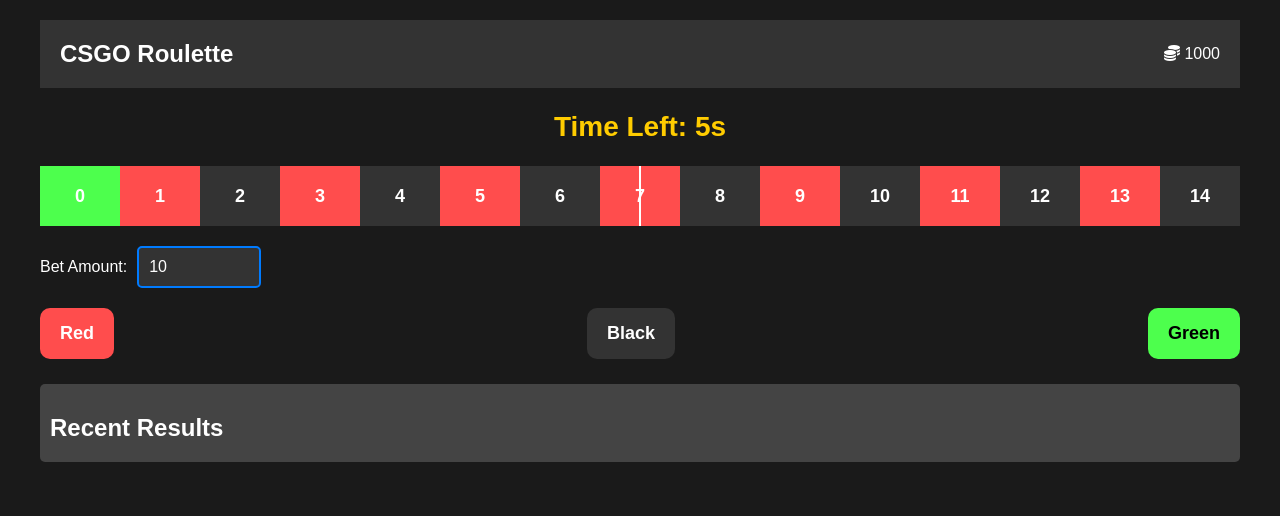
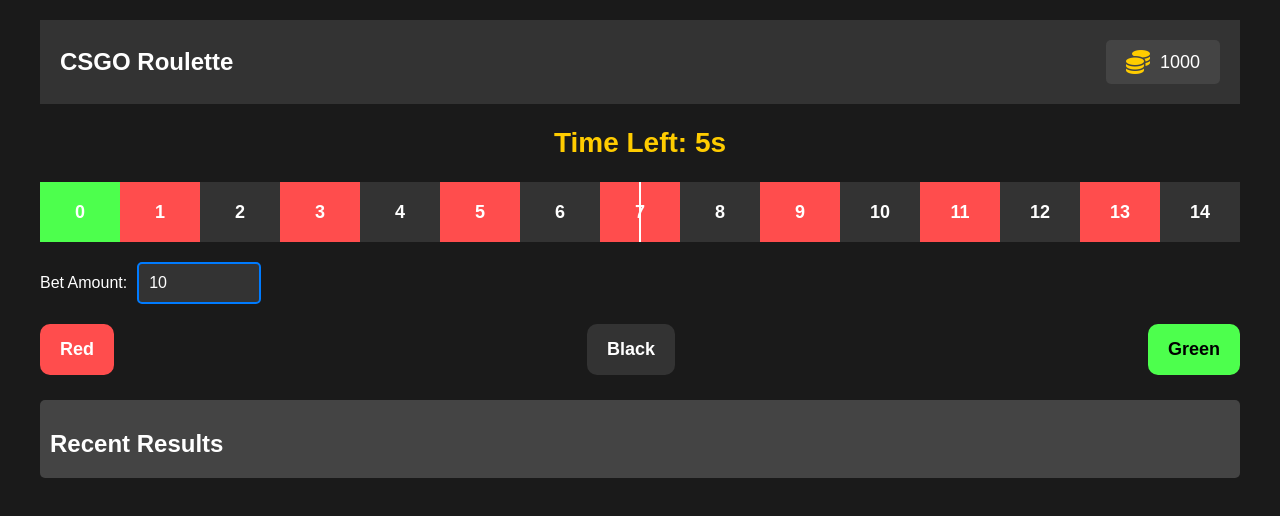
Before and after one commit to darrylD32/DaryylFR, a plain HTML site: page index.html in a window 1280 px wide. Drawn offline with Linux system fonts and the light colour scheme.

Commit message:
Update styles.css

```diff
--- a/styles.css
+++ b/styles.css
@@ -26,8 +26,19 @@
     font-size: 24px;
 }
 
-.balance {
+.balance-box {
+    display: flex;
+    align-items: center;
+    gap: 10px;
+    background-color: #444;
+    padding: 10px 20px;
+    border-radius: 5px;
     font-size: 18px;
+}
+
+.balance-box i {
+    font-size: 24px;
+    color: #ffcc00;
 }
 
 /* Timer Display */
```
